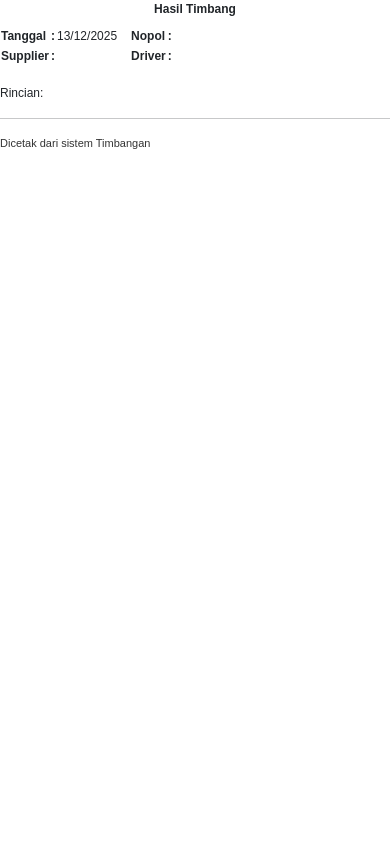
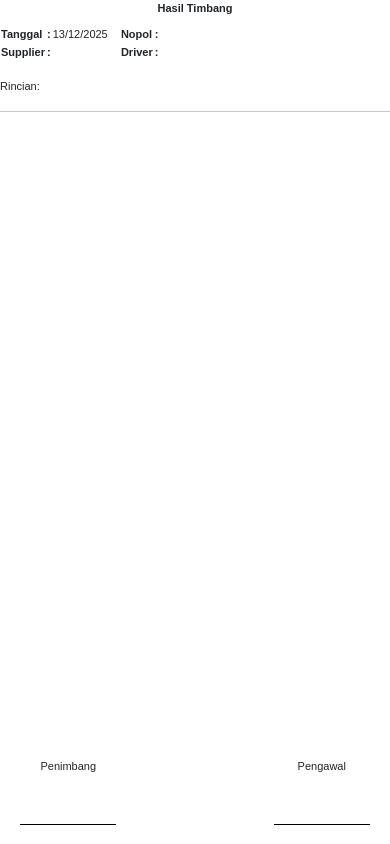
Before and after one commit to indraromdoni/aplikasi_timbangan, a Flask app: page /print_data/1 in a window 390 px wide. Run offline with Flask 3, Linux system fonts and the light colour scheme; data that the repository does not hold is empty; some libraries are stand-ins or nearby versions.

Commit message:
new update

```diff
--- a/templates/config.html
+++ b/templates/config.html
@@ -82,11 +82,11 @@
             <div class="row">
               <div class="row">
                 <label>Nama Pengguna</label>
-                <input type="text" name="username" class="form-control" placeholder="Masukan nama pengguna">
+                <input type="text" name="username" class="form-control" placeholder="Masukan nama pengguna" required>
               </div>
               <div class="row">
                 <label>Password</label>
-                <input type="password" name="password" class="form-control" placeholder="Masukan kata sandi">
+                <input type="password" name="password" class="form-control" placeholder="Masukan kata sandi" required>
               </div>
               <div class="row mt-3 gap-2 d-flex justify-content-center">
                 <div class="col">
--- a/templates/formPengguna.html
+++ b/templates/formPengguna.html
@@ -82,11 +82,11 @@
             <div class="row">
               <div class="row">
                 <label>Nama Pengguna</label>
-                <input type="text" name="username" class="form-control" placeholder="Masukan nama pengguna">
+                <input type="text" name="username" class="form-control" placeholder="Masukan nama pengguna" required>
               </div>
               <div class="row">
                 <label>Password</label>
-                <input type="password" name="password" class="form-control" placeholder="Masukan kata sandi">
+                <input type="password" name="password" class="form-control" placeholder="Masukan kata sandi" required>
               </div>
               <div class="row mt-3 gap-2 d-flex justify-content-center">
                 <div class="col">
--- a/templates/formProduk.html
+++ b/templates/formProduk.html
@@ -82,11 +82,11 @@
             <div class="row">
               <div class="row">
                 <label>Nama Pengguna</label>
-                <input type="text" name="username" class="form-control" placeholder="Masukan nama pengguna">
+                <input type="text" name="username" class="form-control" placeholder="Masukan nama pengguna" required>
               </div>
               <div class="row">
                 <label>Password</label>
-                <input type="password" name="password" class="form-control" placeholder="Masukan kata sandi">
+                <input type="password" name="password" class="form-control" placeholder="Masukan kata sandi" required>
               </div>
               <div class="row mt-3 gap-2 d-flex justify-content-center">
                 <div class="col">
--- a/templates/formSupplier.html
+++ b/templates/formSupplier.html
@@ -82,11 +82,11 @@
             <div class="row">
               <div class="row">
                 <label>Nama Pengguna</label>
-                <input type="text" name="username" class="form-control" placeholder="Masukan nama pengguna">
+                <input type="text" name="username" class="form-control" placeholder="Masukan nama pengguna" required>
               </div>
               <div class="row">
                 <label>Password</label>
-                <input type="password" name="password" class="form-control" placeholder="Masukan kata sandi">
+                <input type="password" name="password" class="form-control" placeholder="Masukan kata sandi" required>
               </div>
               <div class="row mt-3 gap-2 d-flex justify-content-center">
                 <div class="col">
--- a/templates/formWadah.html
+++ b/templates/formWadah.html
@@ -82,11 +82,11 @@
             <div class="row">
               <div class="row">
                 <label>Nama Pengguna</label>
-                <input type="text" name="username" class="form-control" placeholder="Masukan nama pengguna">
+                <input type="text" name="username" class="form-control" placeholder="Masukan nama pengguna" required>
               </div>
               <div class="row">
                 <label>Password</label>
-                <input type="password" name="password" class="form-control" placeholder="Masukan kata sandi">
+                <input type="password" name="password" class="form-control" placeholder="Masukan kata sandi" required>
               </div>
               <div class="row mt-3 gap-2 d-flex justify-content-center">
                 <div class="col">
--- a/templates/printout.html
+++ b/templates/printout.html
@@ -8,9 +8,34 @@
   <link rel="stylesheet" href="https://cdn.jsdelivr.net/npm/bootstrap-icons@1.11.3/font/bootstrap-icons.css">
   <style>
     @page { size: A5; margin: 10mm; }
-    body { font-family: Arial, sans-serif; font-size: 12px; }
+    body { font-family: Arial, sans-serif; font-size: 11px; }
     .header { text-align:center; font-weight:700; margin-bottom:8px; }
     .small { font-size:11px; color:#333; }
+    .signature-area {
+      position: fixed;
+      bottom: 5mm;
+      left: 0;
+      right: 0;
+      width: 100%;
+    }
+
+    .signature-box {
+      width: 35%;
+      float: left;
+      text-align: center;
+      font-size: 11px;
+    }
+
+    .signature-box.right {
+      float: right;
+    }
+
+    .line {
+      width: 70%;
+      margin: 50px auto 0 auto;
+      border-top: 1px solid black;
+      height: 1px;
+    }
   </style>
 </head>
 <body onafterprint="myFunction()">
@@ -40,7 +65,18 @@
   <br>
   <div id="dataTabel"></div>
   <hr>
-  <div class="small">Dicetak dari sistem Timbangan</div>
+  <!--div class="small">Dicetak dari sistem Timbangan</div-->
+  <div class="signature-area">
+    <div class="signature-box">
+        Penimbang
+        <div class="line"></div>
+    </div>
+
+    <div class="signature-box right">
+        Pengawal
+        <div class="line"></div>
+    </div>
+  </div>
   <script>
     window.print();
   </script>
```
Also changed, not shown: templates/index.html (+24 -11 lines).
